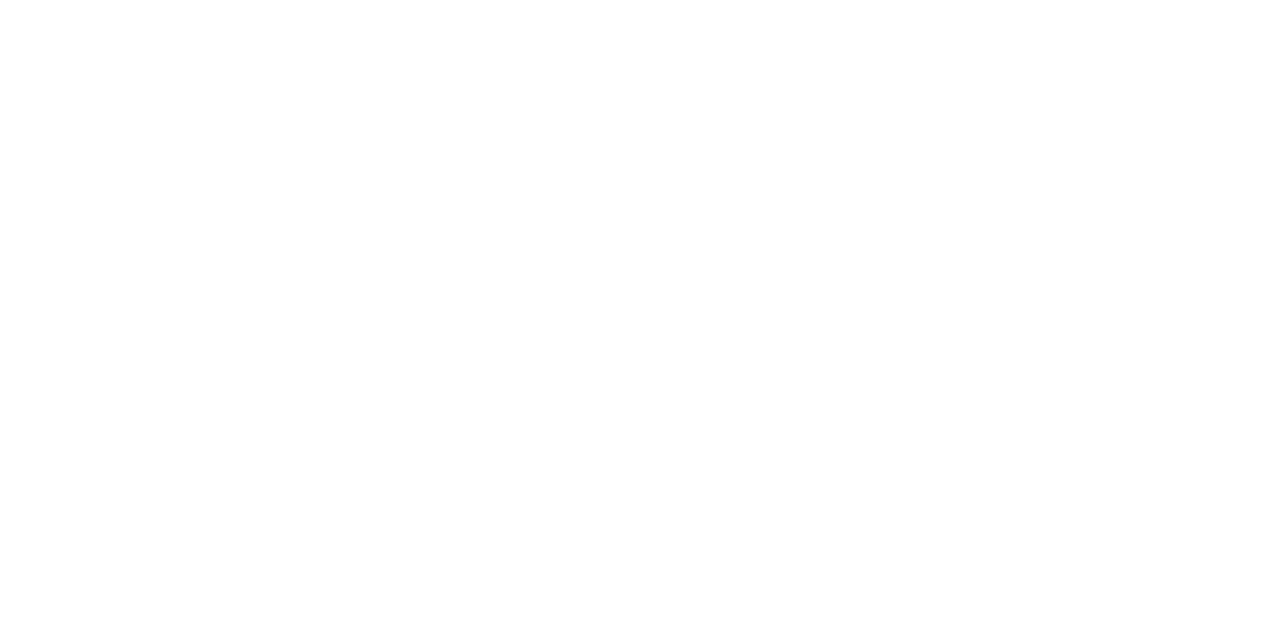
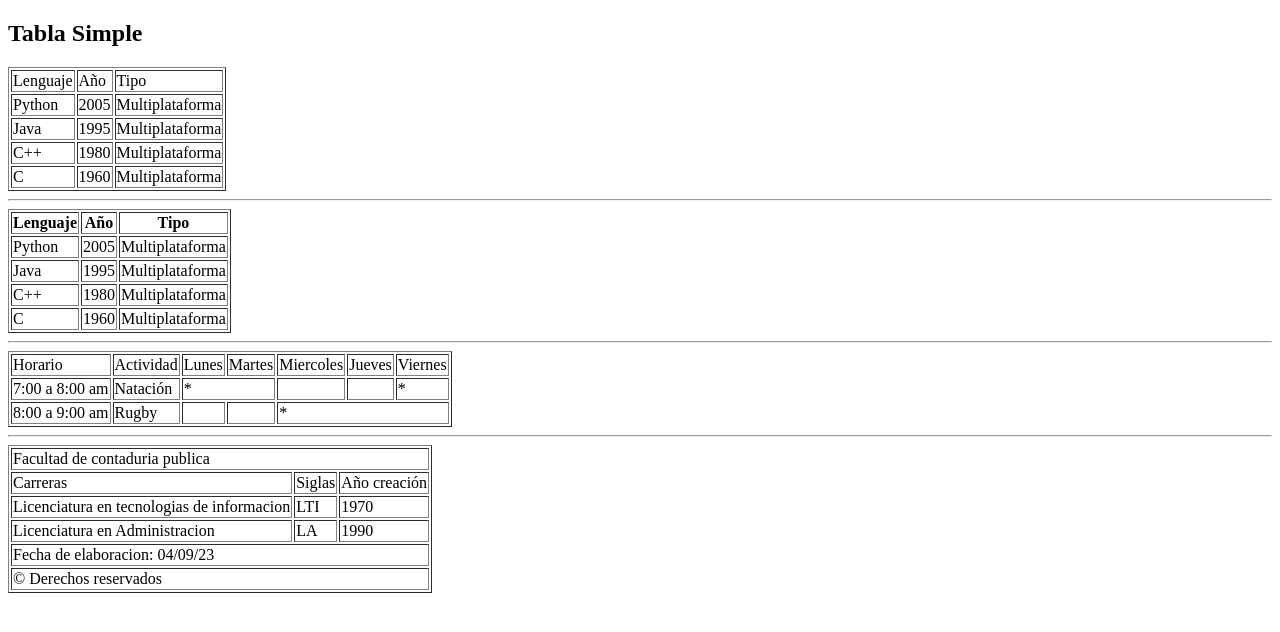
Before and after one commit to LuisHdz16/Practica0904, a plain HTML site: page index.html in a window 1280 px wide. Drawn offline with Linux system fonts and the light colour scheme.

Commit message:
Tablas html

```diff
--- a/index.html
+++ b/index.html
@@ -3,9 +3,124 @@
 <head>
     <meta charset="UTF-8">
     <meta name="viewport" content="width=device-width, initial-scale=1.0">
-    <title>Document</title>
+    <title>TABLAS HTML</title>
 </head>
 <body>
-
+    <h2>Tabla Simple</h2>
+    <table border="1px">
+        <tr>
+            <td>Lenguaje</td>
+            <td>Año</td>
+            <td>Tipo</td>
+        </tr>
+        <tr>
+            <td>Python</td>
+            <td>2005</td>
+            <td>Multiplataforma</td>
+        </tr>
+        <tr>
+            <td>Java</td>
+            <td>1995</td>
+            <td>Multiplataforma</td>
+        </tr>
+        <tr>
+            <td>C++</td>
+            <td>1980</td>
+            <td>Multiplataforma</td>
+        </tr>
+        <tr>
+            <td>C</td>
+            <td>1960</td>
+            <td>Multiplataforma</td>
+        </tr>
+    </table>
+    <hr>
+    <table border="1px">
+        <tr>
+            <th>Lenguaje</th>
+            <th>Año</th>
+            <th>Tipo</th>
+        </tr>
+        <tr>
+            <td>Python</td>
+            <td>2005</td>
+            <td>Multiplataforma</td>
+        </tr>
+        <tr>
+            <td>Java</td>
+            <td>1995</td>
+            <td>Multiplataforma</td>
+        </tr>
+        <tr>
+            <td>C++</td>
+            <td>1980</td>
+            <td>Multiplataforma</td>
+        </tr>
+        <tr>
+            <td>C</td>
+            <td>1960</td>
+            <td>Multiplataforma</td>
+        </tr>
+    </table>
+    <hr>
+    <table border="1px">
+        <tr>
+            <td>Horario</td>
+            <td>Actividad</td>
+            <td>Lunes</td>
+            <td>Martes</td>
+            <td>Miercoles</td>
+            <td>Jueves</td>
+            <td>Viernes</td>
+        </tr>
+        <tr>
+            <td>7:00 a 8:00 am</td>
+            <td>Natación</td>
+            <td colspan="2">*</td>
+            <td></td>
+            <td></td>
+            <td>*</td>
+        </tr>
+        <tr>
+            <td>8:00 a 9:00 am</td>
+            <td>Rugby</td>
+            <td></td>
+            <td></td>
+            <td colspan="3">*</td>
+        </tr>
+    </table>
+    <hr>
+    <table border="1px">
+        <thead>
+            <tr>
+                <td colspan="3">Facultad de contaduria publica</td>
+            </tr>
+            <tr>
+                <td>Carreras</td>
+                <td>Siglas</td>
+                <td>Año creación</td>
+            </tr>
+        </thead>
+        <tbody>
+            <tr>
+                <td>Licenciatura en tecnologias de informacion</td>
+                <td>LTI</td>
+                <td>1970</td>
+            </tr>
+            <tr>
+                <td>Licenciatura en Administracion</td>
+                <td>LA</td>
+                <td>1990</td>
+            </tr>
+        </tbody>
+        <tfoot>
+            <tr>
+                <td colspan="3">Fecha de elaboracion: 04/09/23</td>
+            </tr>
+            <tr>
+                <td colspan="3">&copy; Derechos reservados</td>
+            </tr>
+        </tfoot>
+    </table>
 </body>
 </html>
```
